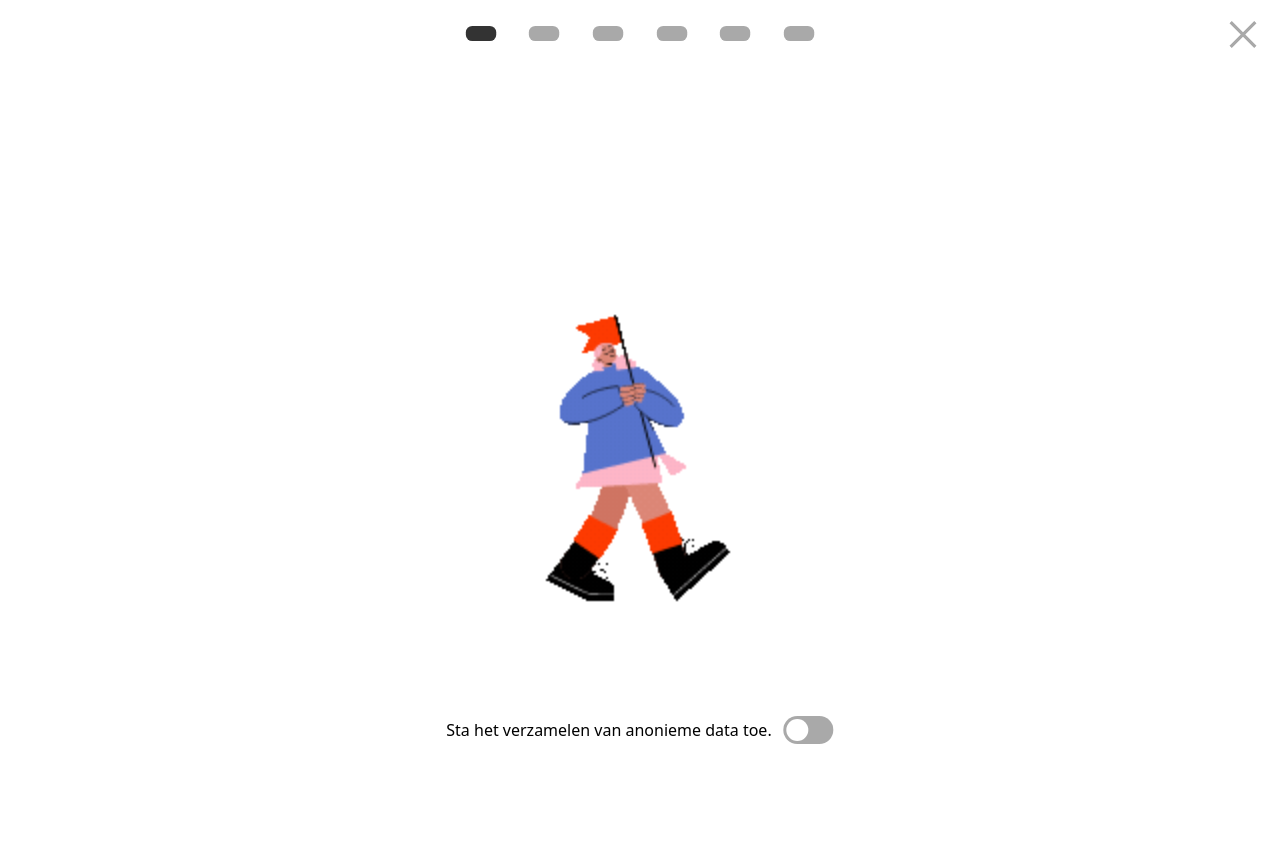
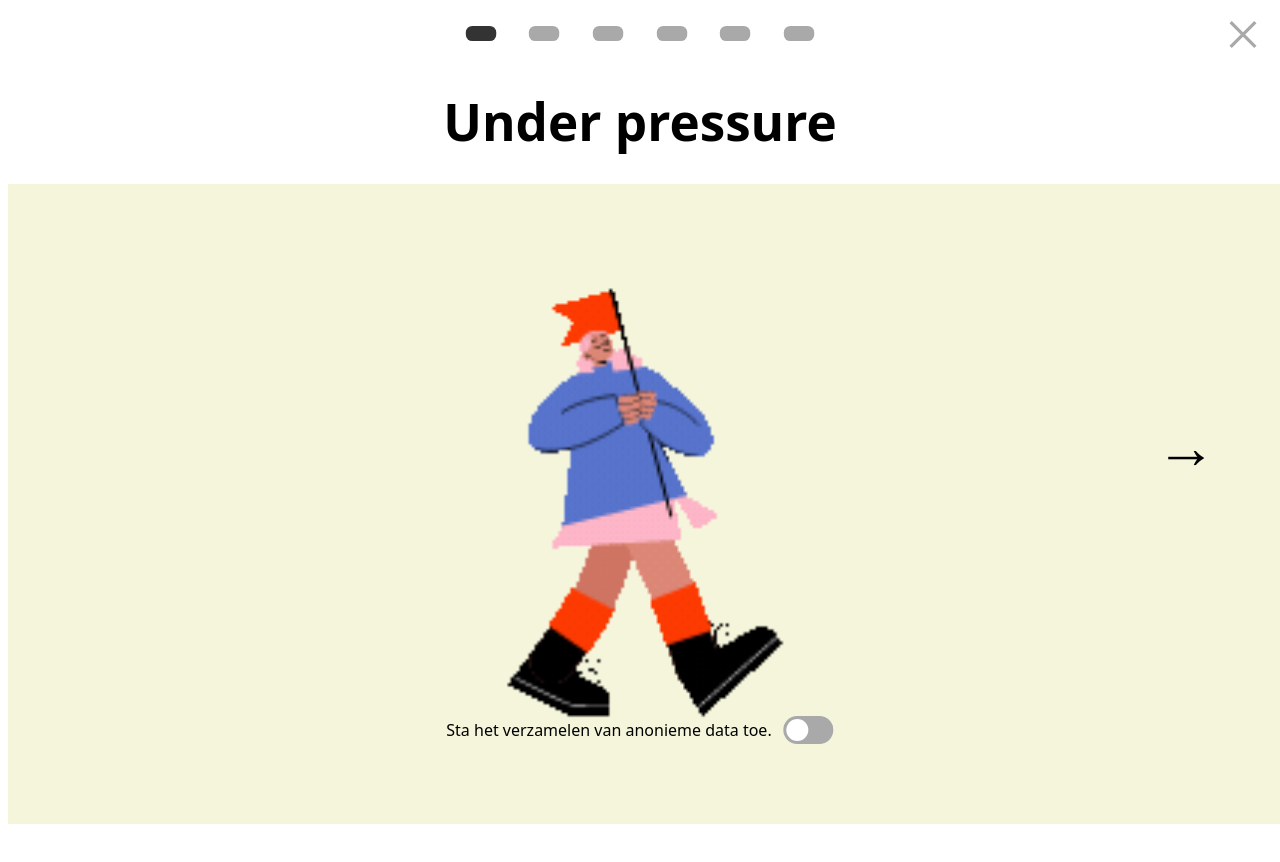
Before and after one commit to FreyaDeVos/Final-work-under-pressure, a React (Vite) app: page / in a window 1280 px wide. Shown: the top 862 px of the page. After the commit the page ends 832 px from the top, so only its background shows below. Built offline with nearby package versions, Linux system fonts and the light colour scheme.

Commit message:
next button toegevoegd

```diff
--- a/src/App.css
+++ b/src/App.css
@@ -1,5 +1,4 @@
 #root {
-  max-width: 1280px;
   margin: 0 auto;
 }
 
--- a/src/components/Animation.module.css
+++ b/src/components/Animation.module.css
@@ -1,11 +1,11 @@
 .animationContainer {
+    background-color:beige;
+    justify-content: center;
     display: flex;
-    justify-content: center;
-    align-items: center;
-    height: 100vh;
+    width: 100vw;
+    height: 80vh;
 }
 
 .gif {
-    scale: 200%;
-    border-radius: 8px;
+    scale: 70%;
 }
--- /dev/null
+++ b/src/components/NextArrow.jsx
@@ -0,0 +1,12 @@
+import React from 'react';
+import styles from './NextArrow.module.css';
+
+const NextArrow = ({ onClick }) => {
+  return (
+    <div className={styles.arrowContainer} onClick={onClick}>
+      <span className={styles.arrow}>→</span>
+    </div>
+  );
+};
+
+export default NextArrow;
--- /dev/null
+++ b/src/components/NextArrow.module.css
@@ -0,0 +1,16 @@
+.arrowContainer {
+    position: absolute;
+    cursor: pointer;
+    top: 50%;
+    right: 5%;
+}
+
+.arrow {
+    font-size: 60px;
+    transition: transform 0.3s ease;
+    color: black;
+}
+
+.arrow:hover {
+    transform: scale(1.2);
+}
--- a/src/components/WelcomePage.jsx
+++ b/src/components/WelcomePage.jsx
@@ -4,23 +4,25 @@ import ExitButton from './ExitButton';
 import PageIndicators from './PageIndicators';
 import ToggleSwitch from './ToggleSwitch';
 import Animation from './Animation';
-
-
+import NextArrow from './NextArrow';
 
 function WelcomePage() {
   const [currentPage, setCurrentPage] = useState(0); // start op pagina 0
 
   return (
     <>
+
       <PageIndicators
         totalPages={6}
         currentPage={currentPage}
         onPageChange={setCurrentPage}
       />
+       <h1>Under pressure</h1>
       <div className="exit-button">
         <ExitButton />
       </div>
     <Animation/>
+    <NextArrow/>
     <div className="toggleContainer">
       <ToggleSwitch/>
     </div>
--- a/src/index.css
+++ b/src/index.css
@@ -5,7 +5,7 @@
   font-synthesis: none;
   text-rendering: optimizeLegibility;
   -webkit-font-smoothing: antialiased;
-  -moz-osx-font-smoothing: grayscale;
+
 }
 
 a {
@@ -22,6 +22,7 @@ a:hover {
 h1 {
   font-size: 3.2em;
   line-height: 1.1;
+  text-align: center;
 }
 
 button {
```
